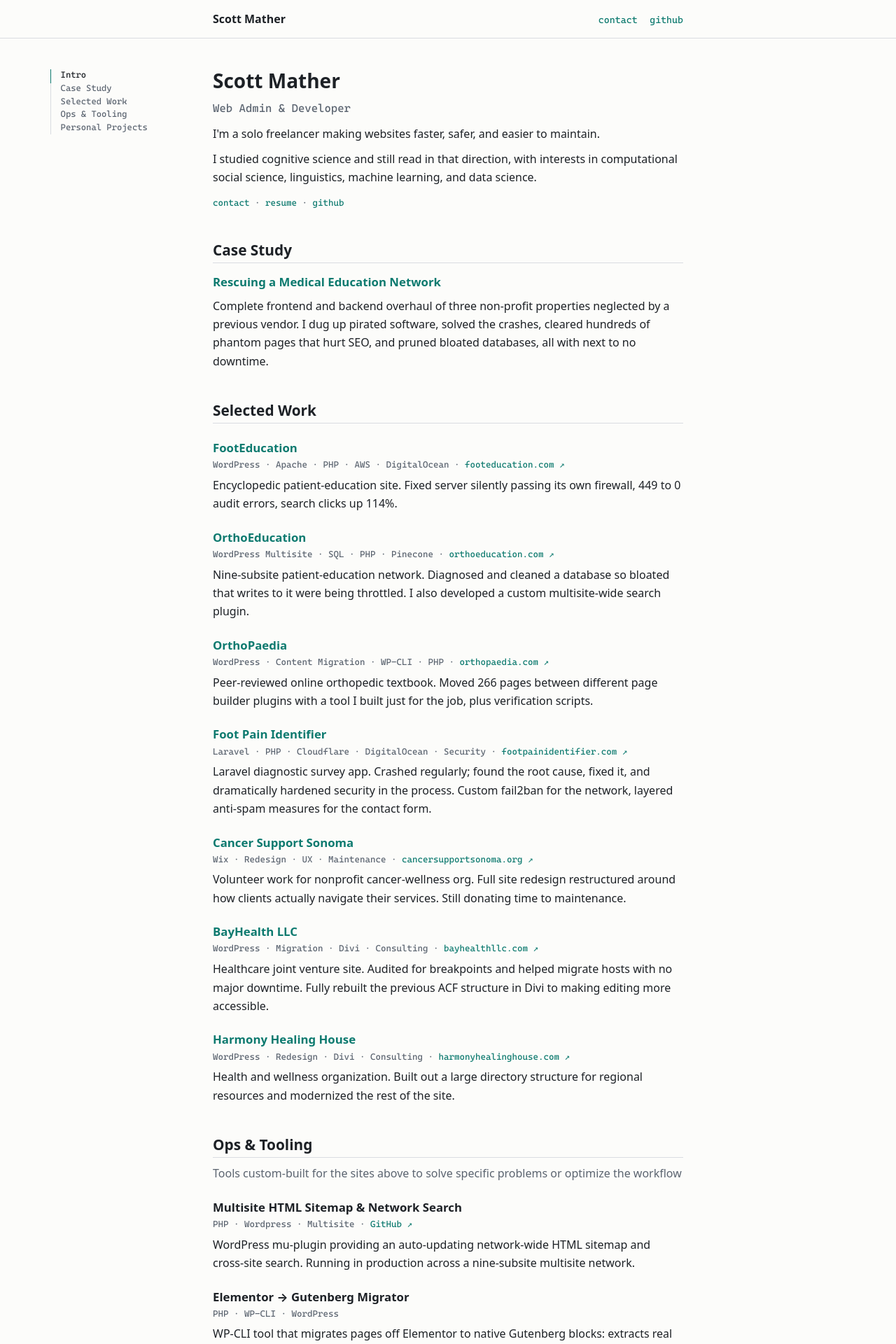
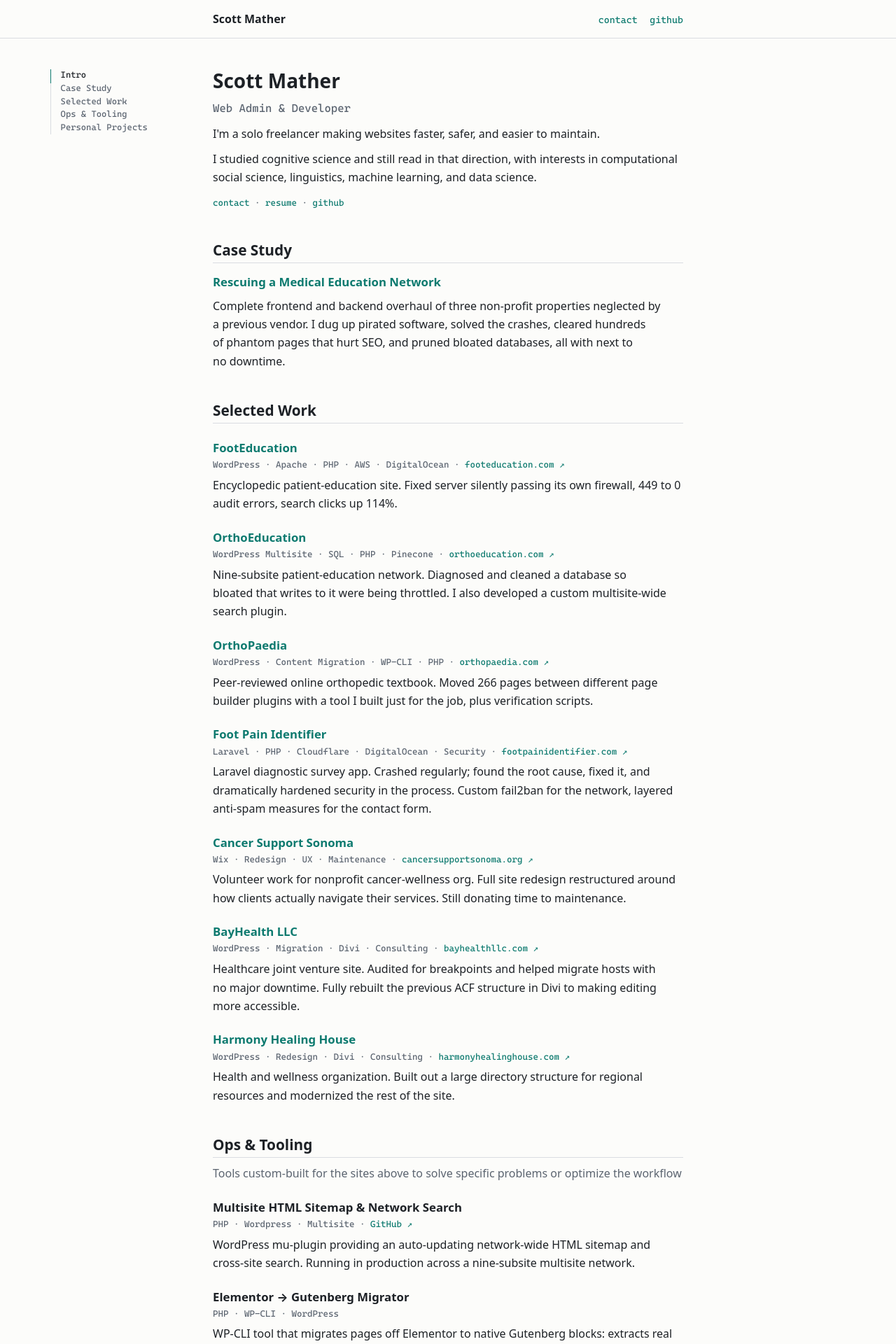
Before and after one commit to csmather/mather-cv, a Jekyll site: the page built from index.md, in a window 1280 px wide. Shown: the top 1920 px of the page at 70% size. Built offline with Jekyll 4.4.1, drawn with Linux system fonts in a browser that asks for light colours.

Commit message:
remove bio class, add pretty wrap

```diff
--- a/assets/css/site.css
+++ b/assets/css/site.css
@@ -49,6 +49,7 @@ img {
   max-width: 44rem;
   margin: 0 auto;
   padding: 0 1rem;
+  text-wrap: pretty;
 }
 
 .skip {
@@ -187,10 +188,6 @@ a.brand:hover {
 .lede {
   font-family: var(--mono);
   color: var(--muted);
-}
-
-.bio {
-  text-wrap: pretty;
 }
 
 .contact {
```
